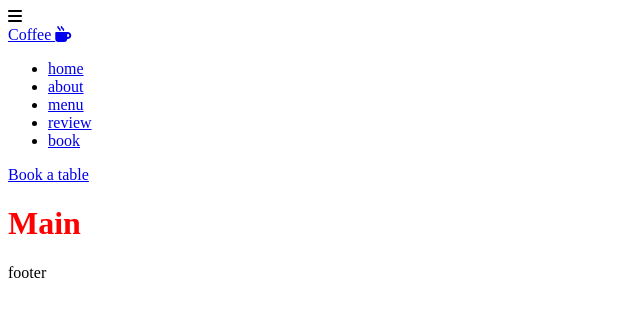
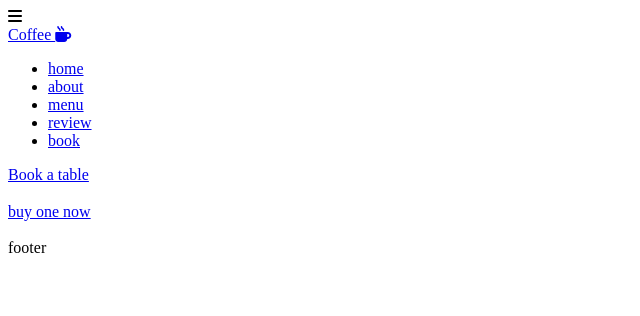
Before and after one commit to vbasoon/morning-coffee.github.io, a website: page src/index.html in a window 1280 px wide. Shown: the whole page, without its empty margins (0-640 px from the left). Drawn offline with nearby package versions, Linux system fonts and the light colour scheme; files that its build step writes are made by us from their sources.

Commit message:
home begin

```diff
--- a/src/index.html
+++ b/src/index.html
@@ -15,7 +15,20 @@
 <body>
   @@include('_header.html')
   <main class="main">
-<h1>Main</h1>
+<section class="home" id="home">
+  <div class="container">
+    <div class="row">
+      <div class="home__content">
+        <h3 class="home__title"></h3>
+        <a class="btn" href="#">buy one now</a>
+      </div>
+      <div class="home__image">
+        <img src="" alt="">
+      </div>
+    </div>
+
+  </div>
+</section>
   </main>
 @@include('_footer.html')
 
```
Also changed, not shown: dist/index.html.
